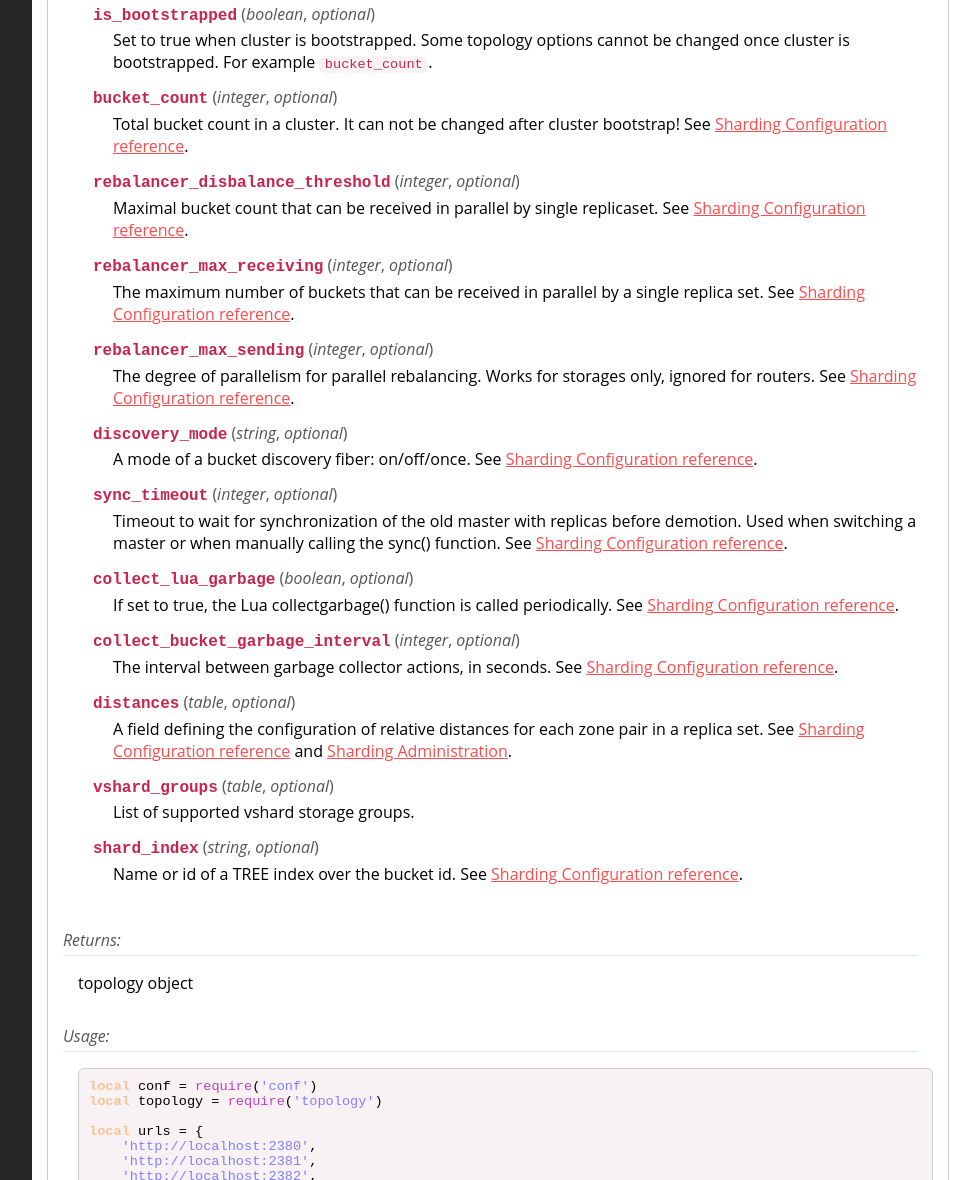
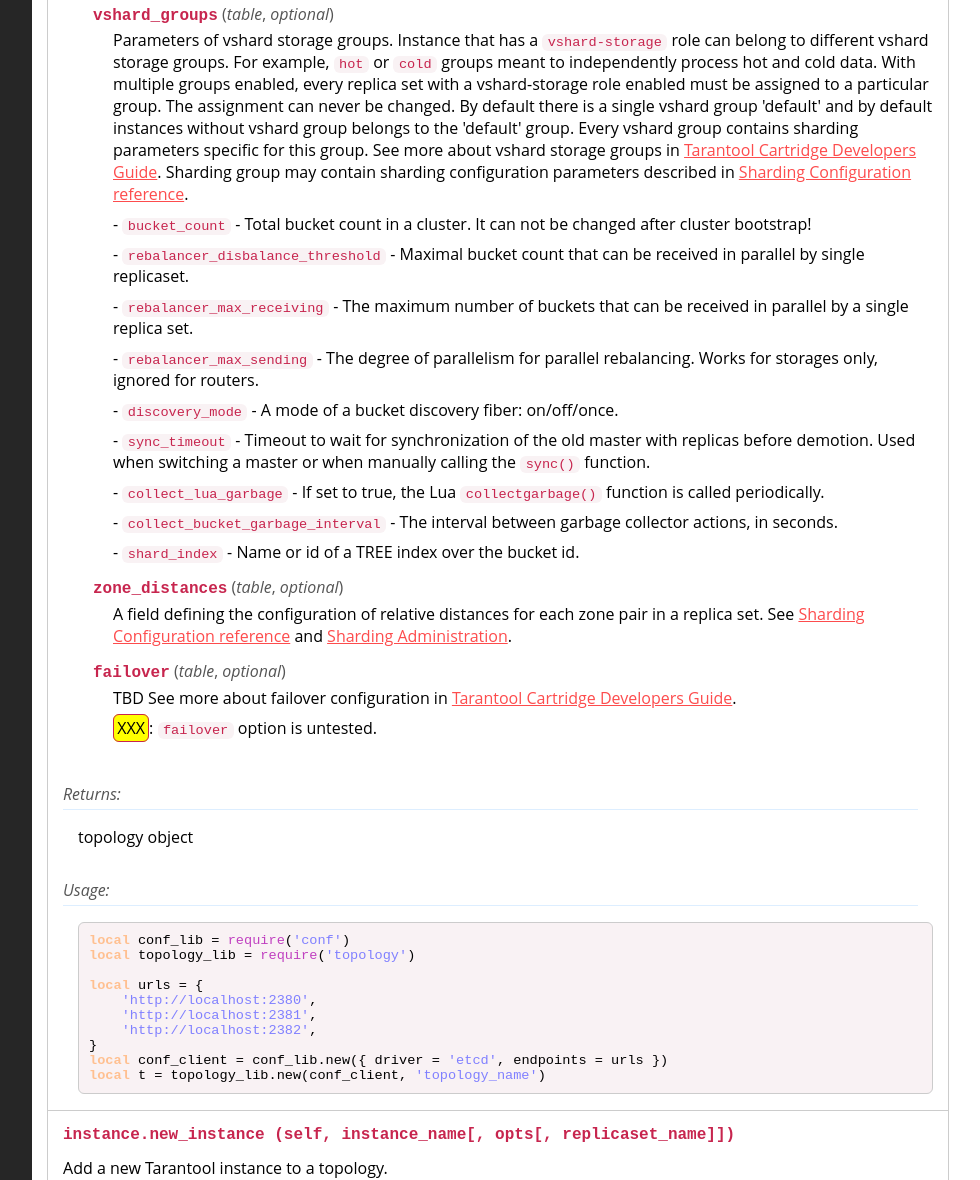
Before and after one commit to ligurio/topology, a plain HTML site: page index.html in a window 1280 px wide. Shown: the part 1620-2800 px from the top of the page, without its empty margins (256-1236 px from the left). Drawn offline with Linux system fonts and the light colour scheme.

Commit message:
update doc

```diff
--- a/index.html
+++ b/index.html
@@ -59,7 +59,7 @@
 	<td class="summary">Create a new topology.</td>
 	</tr>
 	<tr>
-	<td class="name" nowrap><a href="#instance.new_instance">instance.new_instance (self, instance_name, replicaset_name[, opts])</a></td>
+	<td class="name" nowrap><a href="#instance.new_instance">instance.new_instance (self, instance_name[, opts[, replicaset_name]])</a></td>
 	<td class="summary">Add a new Tarantool instance to a topology.</td>
 	</tr>
 	<tr>
@@ -123,11 +123,11 @@
 	<td class="summary">Get instance's box.cfg parameters.</td>
 	</tr>
 	<tr>
-	<td class="name" nowrap><a href="#instance.new_instance_link">instance.new_instance_link (self, instance_name, instances)</a></td>
+	<td class="name" nowrap><a href="#instance.new_instance_link">instance.new_instance_link (self, upstream, downstreams)</a></td>
 	<td class="summary">Add a new instance link.</td>
 	</tr>
 	<tr>
-	<td class="name" nowrap><a href="#instance.delete_instance_link">instance.delete_instance_link (self, instance_name, instances)</a></td>
+	<td class="name" nowrap><a href="#instance.delete_instance_link">instance.delete_instance_link (self, upstream, downstreams)</a></td>
 	<td class="summary">Delete an instance link.</td>
 	</tr>
 	<tr>
@@ -213,135 +213,50 @@
      Topology options.</p>
         </span>
         <ul>
-        <li><span class="parameter">is_bootstrapped</span>
-            <span class="parameter-info">
-                (<span class="types"><span class="type">boolean</span></span>,
-                <span class="parameter-modifier">
-                <em>optional</em>)
-                </span>
-            </span>
-        <br>
-        <span class="parameter-description">
-        <p>
-     Set to true when cluster is bootstrapped. Some topology options
-     cannot be changed once cluster is bootstrapped. For example <code>bucket_count</code>.</p>
-        </span>
-        </li>
-        <li><span class="parameter">bucket_count</span>
-            <span class="parameter-info">
-                (<span class="types"><span class="type">integer</span></span>,
-                <span class="parameter-modifier">
-                <em>optional</em>)
-                </span>
-            </span>
-        <br>
-        <span class="parameter-description">
-        <p>
-     Total bucket count in a cluster. It can not be changed after cluster bootstrap!
-     See <a href="https://www.tarantool.io/en/doc/latest/reference/reference_rock/vshard/vshard_ref/#confval-bucket_count">Sharding Configuration reference</a>.</p>
-        </span>
-        </li>
-        <li><span class="parameter">rebalancer_disbalance_threshold</span>
-            <span class="parameter-info">
-                (<span class="types"><span class="type">integer</span></span>,
-                <span class="parameter-modifier">
-                <em>optional</em>)
-                </span>
-            </span>
-        <br>
-        <span class="parameter-description">
-        <p>
-     Maximal bucket count that can be received in parallel by single replicaset.
-     See <a href="https://www.tarantool.io/en/doc/latest/reference/reference_rock/vshard/vshard_ref/#confval-rebalancer_disbalance_threshold">Sharding Configuration reference</a>.</p>
-        </span>
-        </li>
-        <li><span class="parameter">rebalancer_max_receiving</span>
-            <span class="parameter-info">
-                (<span class="types"><span class="type">integer</span></span>,
-                <span class="parameter-modifier">
-                <em>optional</em>)
-                </span>
-            </span>
-        <br>
-        <span class="parameter-description">
-        <p>
-     The maximum number of buckets that can be received in parallel by a
-     single replica set. See <a href="https://www.tarantool.io/en/doc/latest/reference/reference_rock/vshard/vshard_ref/#confval-rebalancer_max_receiving">Sharding Configuration reference</a>.</p>
-        </span>
-        </li>
-        <li><span class="parameter">rebalancer_max_sending</span>
-            <span class="parameter-info">
-                (<span class="types"><span class="type">integer</span></span>,
-                <span class="parameter-modifier">
-                <em>optional</em>)
-                </span>
-            </span>
-        <br>
-        <span class="parameter-description">
-        <p>
-     The degree of parallelism for parallel rebalancing.
+        <li><span class="parameter">vshard_groups</span>
+            <span class="parameter-info">
+                (<span class="types"><span class="type">table</span></span>,
+                <span class="parameter-modifier">
+                <em>optional</em>)
+                </span>
+            </span>
+        <br>
+        <span class="parameter-description">
+        <p>
+     Parameters of vshard storage groups. Instance that has a <code>vshard-storage</code>
+     role can belong to different vshard storage groups. For example,
+     <code>hot</code> or <code>cold</code> groups meant to independently process hot and cold data.
+     With multiple groups enabled, every replica set with a vshard-storage
+     role enabled must be assigned to a particular group. The assignment can never
+     be changed. By default there is a single vshard group 'default' and by default
+     instances without vshard group belongs to the 'default' group.
+     Every vshard group contains sharding parameters specific for this group.
+     See more about vshard storage groups in <a href="https://www.tarantool.io/en/doc/latest/book/cartridge/cartridge_dev/#using-multiple-vshard-storage-groups">Tarantool Cartridge Developers Guide</a>.
+     Sharding group may contain sharding configuration parameters described in
+     <a href="https://www.tarantool.io/en/doc/latest/reference/reference_rock/vshard/vshard_ref/">Sharding Configuration reference</a>.
+<p>
+     - <code>bucket_count</code> - Total bucket count in a cluster. It can not be changed
+     after cluster bootstrap!
+<p>     - <code>rebalancer_disbalance_threshold</code> - Maximal bucket count that can be
+     received in parallel by single replicaset.
+<p>     - <code>rebalancer_max_receiving</code> - The maximum number of buckets that can be
+     received in parallel by a single replica set.
+<p>     - <code>rebalancer_max_sending</code> - The degree of parallelism for parallel rebalancing.
      Works for storages only, ignored for routers.
-     See <a href="https://www.tarantool.io/en/doc/latest/reference/reference_rock/vshard/vshard_ref/#confval-rebalancer_max_sending">Sharding Configuration reference</a>.</p>
-        </span>
-        </li>
-        <li><span class="parameter">discovery_mode</span>
-            <span class="parameter-info">
-                (<span class="types"><span class="type">string</span></span>,
-                <span class="parameter-modifier">
-                <em>optional</em>)
-                </span>
-            </span>
-        <br>
-        <span class="parameter-description">
-        <p>
-     A mode of a bucket discovery fiber: on/off/once.
-     See <a href="https://www.tarantool.io/en/doc/latest/reference/reference_rock/vshard/vshard_ref/#confval-discovery_mode">Sharding Configuration reference</a>.</p>
-        </span>
-        </li>
-        <li><span class="parameter">sync_timeout</span>
-            <span class="parameter-info">
-                (<span class="types"><span class="type">integer</span></span>,
-                <span class="parameter-modifier">
-                <em>optional</em>)
-                </span>
-            </span>
-        <br>
-        <span class="parameter-description">
-        <p>
-     Timeout to wait for synchronization of the old master with replicas
-     before demotion. Used when switching a master or when manually calling the
-     sync() function. See <a href="https://www.tarantool.io/en/doc/latest/reference/reference_rock/vshard/vshard_ref/#confval-sync_timeout">Sharding Configuration reference</a>.</p>
-        </span>
-        </li>
-        <li><span class="parameter">collect_lua_garbage</span>
-            <span class="parameter-info">
-                (<span class="types"><span class="type">boolean</span></span>,
-                <span class="parameter-modifier">
-                <em>optional</em>)
-                </span>
-            </span>
-        <br>
-        <span class="parameter-description">
-        <p>
-     If set to true, the Lua collectgarbage() function is called periodically.
-     See <a href="https://www.tarantool.io/en/doc/latest/reference/reference_rock/vshard/vshard_ref/#confval-collect_lua_garbage">Sharding Configuration reference</a>.</p>
-        </span>
-        </li>
-        <li><span class="parameter">collect_bucket_garbage_interval</span>
-            <span class="parameter-info">
-                (<span class="types"><span class="type">integer</span></span>,
-                <span class="parameter-modifier">
-                <em>optional</em>)
-                </span>
-            </span>
-        <br>
-        <span class="parameter-description">
-        <p>
-     The interval between garbage collector actions, in seconds.
-     See <a href="https://www.tarantool.io/en/doc/latest/reference/reference_rock/vshard/vshard_ref/#confval-collect_bucket_garbage_interval">Sharding Configuration reference</a>.</p>
-        </span>
-        </li>
-        <li><span class="parameter">distances</span>
+<p>
+     - <code>discovery_mode</code> - A mode of a bucket discovery fiber: on/off/once.
+<p>     - <code>sync_timeout</code> - Timeout to wait for synchronization of the old
+     master with replicas before demotion. Used when switching a master
+     or when manually calling the <code>sync()</code> function.
+<p>     - <code>collect_lua_garbage</code> - If set to true, the Lua <code>collectgarbage()</code>
+     function is called periodically.
+<p>     - <code>collect_bucket_garbage_interval</code> - The interval between garbage
+     collector actions, in seconds.
+<p>     - <code>shard_index</code> - Name or id of a TREE index over the bucket id.
+</p>
+        </span>
+        </li>
+        <li><span class="parameter">zone_distances</span>
             <span class="parameter-info">
                 (<span class="types"><span class="type">table</span></span>,
                 <span class="parameter-modifier">
@@ -352,11 +267,12 @@
         <span class="parameter-description">
         <p>
      A field defining the configuration of relative distances for each zone
-     pair in a replica set.
-     See <a href="https://www.tarantool.io/en/doc/latest/reference/reference_rock/vshard/vshard_ref/#confval-weights">Sharding Configuration reference</a> and <a href="https://www.tarantool.io/en/doc/latest/reference/reference_rock/vshard/vshard_admin/#vshard-replica-set-weights">Sharding Administration</a>.</p>
-        </span>
-        </li>
-        <li><span class="parameter">vshard_groups</span>
+     pair in a replica set. See <a href="https://www.tarantool.io/en/doc/latest/reference/reference_rock/vshard/vshard_ref/#confval-weights">Sharding Configuration reference</a> and
+     <a href="https://www.tarantool.io/en/doc/latest/reference/reference_rock/vshard/vshard_admin/#vshard-replica-set-weights">Sharding Administration</a>.
+</p>
+        </span>
+        </li>
+        <li><span class="parameter">failover</span>
             <span class="parameter-info">
                 (<span class="types"><span class="type">table</span></span>,
                 <span class="parameter-modifier">
@@ -366,20 +282,9 @@
         <br>
         <span class="parameter-description">
         <p>
-     List of supported vshard storage groups.</p>
-        </span>
-        </li>
-        <li><span class="parameter">shard_index</span>
-            <span class="parameter-info">
-                (<span class="types"><span class="type">string</span></span>,
-                <span class="parameter-modifier">
-                <em>optional</em>)
-                </span>
-            </span>
-        <br>
-        <span class="parameter-description">
-        <p>
-     Name or id of a TREE index over the bucket id. See <a href="https://www.tarantool.io/en/doc/latest/reference/reference_rock/vshard/vshard_ref/#confval-shard_index">Sharding Configuration reference</a>.
+     TBD
+     See more about failover configuration in <a href="https://www.tarantool.io/en/doc/latest/book/cartridge/cartridge_dev/#failover-architecture">Tarantool Cartridge Developers Guide</a>.
+<p>  <span class="xxx">XXX</span>: <code>failover</code> option is untested.
 </p>
         </span>
         </li>
@@ -396,22 +301,22 @@
 
     <h3>Usage:</h3>
     <ul>
-        <pre class="example"><span class="keyword">local</span> conf = <span class="global">require</span>(<span class="string">'conf'</span>)
-<span class="keyword">local</span> topology = <span class="global">require</span>(<span class="string">'topology'</span>)
+        <pre class="example"><span class="keyword">local</span> conf_lib = <span class="global">require</span>(<span class="string">'conf'</span>)
+<span class="keyword">local</span> topology_lib = <span class="global">require</span>(<span class="string">'topology'</span>)
 
 <span class="keyword">local</span> urls = {
     <span class="string">'http://localhost:2380'</span>,
     <span class="string">'http://localhost:2381'</span>,
     <span class="string">'http://localhost:2382'</span>,
 }
-<span class="keyword">local</span> conf_client = conf.new({ driver = <span class="string">'etcd'</span>, endpoints = urls })
-<span class="keyword">local</span> t = topology.new(conf_client, <span class="string">'topology_name'</span>)</pre>
+<span class="keyword">local</span> conf_client = conf_lib.new({ driver = <span class="string">'etcd'</span>, endpoints = urls })
+<span class="keyword">local</span> t = topology_lib.new(conf_client, <span class="string">'topology_name'</span>)</pre>
     </ul>
 
 </dd>
     <dt>
     <a name="instance.new_instance"></a>
-    <strong>instance.new_instance (self, instance_name, replicaset_name[, opts])</strong>
+    <strong>instance.new_instance (self, instance_name[, opts[, replicaset_name]])</strong>
     </dt>
     <dd>
     <p>Add a new Tarantool instance to a topology. <table class="markdown_table">
@@ -438,17 +343,6 @@
         <span class="parameter-description">
         <p>
      Tarantool instance name to add. Name must be globally unique.</p>
-        </span>
-        </li>
-        <li><span class="parameter">replicaset_name</span>
-            <span class="parameter-info">
-                (<span class="types"><span class="type">string</span></span>)
-            </span>
-        <br>
-        <span class="parameter-description">
-        <p>
-     Replicaset name. Name must be globally unique.
-     It will be created if it does not exist.</p>
         </span>
         </li>
         <li><span class="parameter">opts</span>
@@ -479,6 +373,19 @@
      of remote instance with **required** login and password. See <a href="https://www.tarantool.io/en/doc/latest/reference/configuration/#box-cfg-params">Configuration parameters</a>.
      Note: instance uuid will be generated automatically.
      See <a href="https://www.tarantool.io/en/doc/latest/reference/configuration/#box-cfg-params">Configuration reference</a>.</p>
+        </span>
+        </li>
+        <li><span class="parameter">replicaset</span>
+            <span class="parameter-info">
+                (<span class="types"><span class="type">string</span></span>,
+                <span class="parameter-modifier">
+                <em>optional</em>)
+                </span>
+            </span>
+        <br>
+        <span class="parameter-description">
+        <p>
+     Replicaset name.</p>
         </span>
         </li>
         <li><span class="parameter">advertise_uri</span>
@@ -511,7 +418,7 @@
      to the router. Zone can be used, for example, to define the
      physical distance between the router and each replica in each replica set.
      In this case read requests are sent to the nearest replica (with the lowest distance).
-     Option used in a table <code>distances</code> in <a href="index.html#new">Create a new topology</a>.
+     Option used in a table <code>zone_distances</code> in <a href="index.html#new">Create a new topology</a>.
      See more in <a href="https://www.tarantool.io/en/doc/latest/reference/reference_rock/vshard/vshard_admin/#replica-weights">Sharding Administration</a>.</p>
         </span>
         </li>
@@ -535,17 +442,17 @@
 </ul></p>
         </span>
         </li>
-        <li><span class="parameter">vshard_group</span>
-            <span class="parameter-info">
-                (<span class="types"><span class="type">string</span></span>,
-                <span class="parameter-modifier">
-                <em>optional</em>)
-                </span>
-            </span>
-        <br>
-        <span class="parameter-description">
-        <p>
-     Name of vshard storage group. Instance that has a <code>vshard-storage</code>
+        <li><span class="parameter">vshard_groups</span>
+            <span class="parameter-info">
+                (<span class="types"><span class="type">table</span></span>,
+                <span class="parameter-modifier">
+                <em>optional</em>)
+                </span>
+            </span>
+        <br>
+        <span class="parameter-description">
+        <p>
+     Names of vshard storage groups. Instance that has a <code>vshard-storage</code>
      role can belong to different vshard storage groups. For example,
      <code>hot</code> or <code>cold</code> groups meant to independently process hot and cold data.
      With multiple groups enabled, every replica set with a vshard-storage
@@ -596,6 +503,20 @@
         </span>
         </li>
         </li></ul>
+        <li><span class="parameter">replicaset_name</span>
+            <span class="parameter-info">
+                (<span class="types"><span class="type">string</span></span>,
+                <span class="parameter-modifier">
+                <em>optional</em>)
+                </span>
+            </span>
+        <br>
+        <span class="parameter-description">
+        <p>
+     Replicaset name. Name must be globally unique.
+     It will be created if it does not exist.</p>
+        </span>
+        </li>
     </ul>
 
     <h3>Returns:</h3>
@@ -678,7 +599,7 @@
          requires specifying advisory roles (<code>leader</code>, <code>follower</code>, or <code>candidate</code>)
          in Tarantool instance options (<code>box.cfg</code>). See <a href="https://www.tarantool.io/en/doc/latest/reference/reference_lua/box_info/election/">box.info.election</a>.
 <p>
- <span class="xxx">XXX</span>: <code>master_mode</code> option is untested
+ <span class="xxx">XXX</span>: <code>master_mode</code> option is untested.
 </p>
         </span>
         </li>
@@ -690,7 +611,7 @@
         <span class="parameter-description">
         <p>
      Table with instance names specifying servers failover priority.
-<p> <span class="xxx">XXX</span>: <code>failover_priority</code> option is untested
+<p> <span class="xxx">XXX</span>: <code>failover_priority</code> option is untested.
 </p>
         </span>
         </li>
@@ -929,7 +850,6 @@
 <p>
  Make instance available for clients. It participate
  in replication and can serve requests.
-<p> <span class="xxx">XXX</span>: add instance to box.replication
 </p>
 
 
@@ -975,7 +895,6 @@
 <p>
  Make instance unavailable for clients. It cannot participate
  in replication, it cannot serve requests.
-<p> <span class="xxx">XXX</span>: remove instance from box.replication
 </p>
 
 
@@ -1082,11 +1001,18 @@
     <h3>Returns:</h3>
     <ol>
 
-         Lua table with names of instances that have router role.
+         Table with pairs 'instance_name' and 'instance options' for
+         instances with router role.
 <p> Example of response:
 <p><pre> {
-   "router-1",
-   "router-2"
+   "router-1" = {
+        is_router = true,
+        ...
+   },
+   "router-2" = {
+        is_router = true,
+        ...
+   },
  }</pre>
 
     </ol>
@@ -1139,8 +1065,14 @@
          Lua table with names of instances that have storage role.
 <p> Example of response:
 <p><pre> {
-   "storage-1",
-   "storage-2"
+   "storage-1" = {
+        is_storage = true,
+        ...
+   },
+   "storage-2" = {
+        is_storage = true,
+        ...
+   },
  }</pre>
 
     </ol>
@@ -1247,7 +1179,7 @@
     <h3>Returns:</h3>
     <ol>
 
-         Lua table where keys are replicaset options,
+         Table where keys are replicaset options,
  see <a href="index.html#instance.new_replicaset">Replicaset options</a> and <code>replicas</code>
  with names of instances added to that replicaset.
 <p> Example of response:
@@ -1322,6 +1254,9 @@
 </table>
 <p>
  Method prepares a configuration suitable for vshard bootstrap.
+ In sharding participates instances that belongs to specified vshard group
+ or group 'default' if it is not specified, has router role and has a
+ status 'reachable'.
  See <a href="https://www.tarantool.io/en/doc/latest/book/cartridge/cartridge_dev/#using-multiple-vshard-storage-groups">Sharding quick start guide</a>.
 </p>
 
@@ -1460,14 +1395,14 @@
 </dd>
     <dt>
     <a name="instance.new_instance_link"></a>
-    <strong>instance.new_instance_link (self, instance_name, instances)</strong>
+    <strong>instance.new_instance_link (self, upstream, downstreams)</strong>
     </dt>
     <dd>
     <p>Add a new instance link. <table class="markdown_table">
 </table>
 <p>
- Creates a link between instances.
-<p> <span class="xxx">XXX</span>: Method is untested.
+ Creates a links between instances.
+<p> <span class="xxx">XXX</span>: Method is not ready.
 </p>
 
 
@@ -1480,25 +1415,25 @@
      Topology object.</p>
         </span>
         </li>
-        <li><span class="parameter">instance_name</span>
+        <li><span class="parameter">upstream</span>
             <span class="parameter-info">
                 (<span class="types"><span class="type">string</span></span>)
             </span>
         <br>
         <span class="parameter-description">
         <p>
-     Tarantool instances names. Specified instances are downstreams.</p>
-        </span>
-        </li>
-        <li><span class="parameter">instances</span>
+     Name of upstream instance.</p>
+        </span>
+        </li>
+        <li><span class="parameter">downstreams</span>
             <span class="parameter-info">
                 (<span class="types"><span class="type">{...}</span></span>)
             </span>
         <br>
         <span class="parameter-description">
         <p>
-     Tarantool instance names. These instances will be used
-     as upstream in replication by specified instance.
+     Table with names of downstream instances. These instances will be used
+     as downstreams of specified instance anymore.
 </p>
         </span>
         </li>
@@ -1516,14 +1451,14 @@
 </dd>
     <dt>
     <a name="instance.delete_instance_link"></a>
-    <strong>instance.delete_instance_link (self, instance_name, instances)</strong>
+    <strong>instance.delete_instance_link (self, upstream, downstreams)</strong>
     </dt>
     <dd>
     <p>Delete an instance link. <table class="markdown_table">
 </table>
 <p>
- Deletes a link between instances.
-<p> <span class="xxx">XXX</span>: Method is untested.
+ Deletes a links between instances.
+<p> <span class="xxx">XXX</span>: Method is not ready.
 </p>
 
 
@@ -1536,25 +1471,25 @@
      Topology object.</p>
         </span>
         </li>
-        <li><span class="parameter">instance_name</span>
+        <li><span class="parameter">upstream</span>
             <span class="parameter-info">
                 (<span class="types"><span class="type">string</span></span>)
             </span>
         <br>
         <span class="parameter-description">
         <p>
-     Tarantool instance name.</p>
-        </span>
-        </li>
-        <li><span class="parameter">instances</span>
+     Name of upstream instance.</p>
+        </span>
+        </li>
+        <li><span class="parameter">downstreams</span>
             <span class="parameter-info">
                 (<span class="types"><span class="type">{...}</span></span>)
             </span>
         <br>
         <span class="parameter-description">
         <p>
-     Tarantool instance names. These instances will not be used
-     as upstream in replication by specified instance.
+     Table with names of downstream instances. These instances will not be used
+     as downstreams of specified instance anymore.
 </p>
         </span>
         </li>
@@ -1712,7 +1647,7 @@
 <span class="keyword">local</span> conf_client = conf.new({ driver = <span class="string">'etcd'</span>, endpoints = urls })
 <span class="keyword">local</span> t = topology.new(conf_client, <span class="string">'topology_name'</span>)
 <span class="keyword">local</span> cfg = t:get_vshard_config()
-<span class="keyword">local</span> vshard_cfg_cb = <span class="keyword">function</span> vshard.router.cfg(topology.get_vshard_config()) <span class="keyword">end</span>
+<span class="keyword">local</span> vshard_cfg_cb = <span class="keyword">function</span>() vshard.router.cfg(topology.get_vshard_config()) <span class="keyword">end</span>
 
 <span class="comment">-- on storage instance
 </span>vshard.storage.cfg(cfg, instance_uuid)
```
